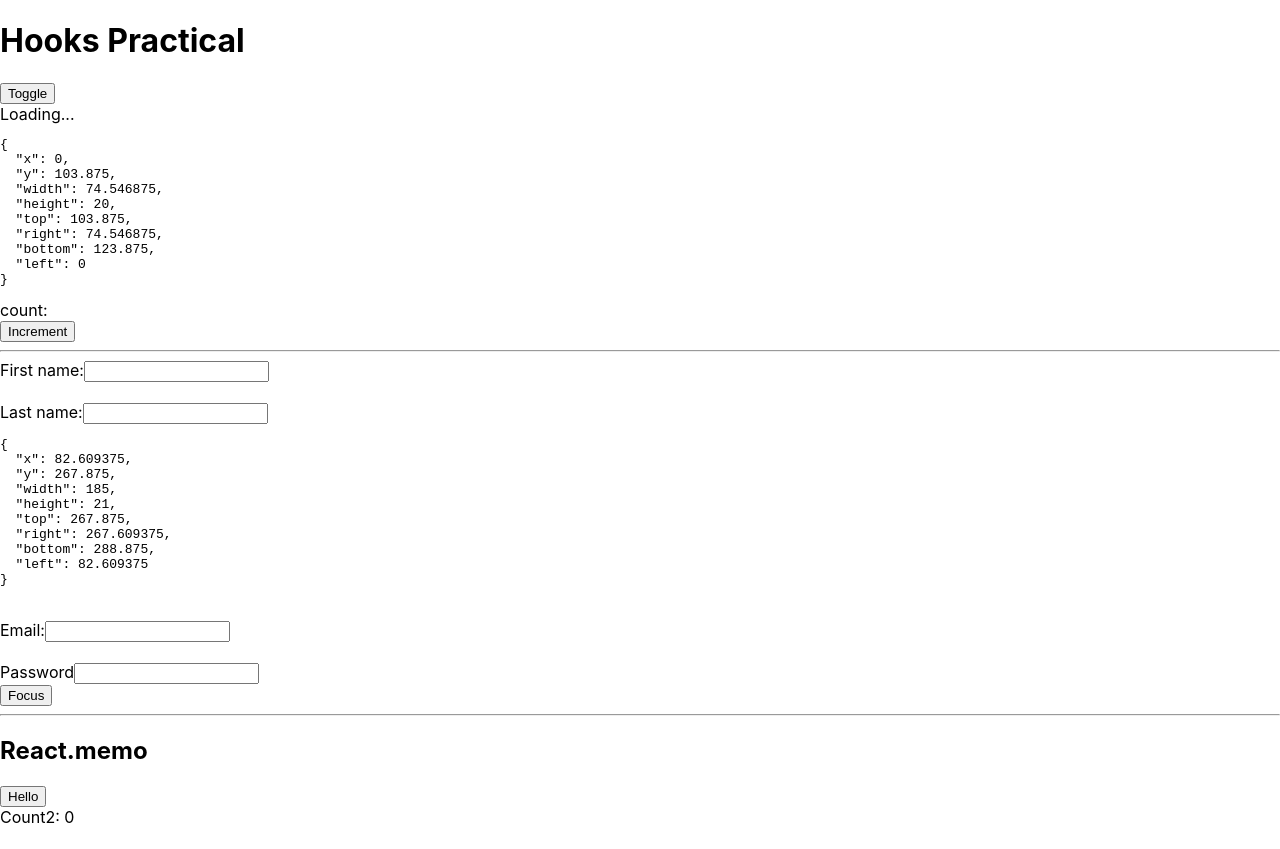
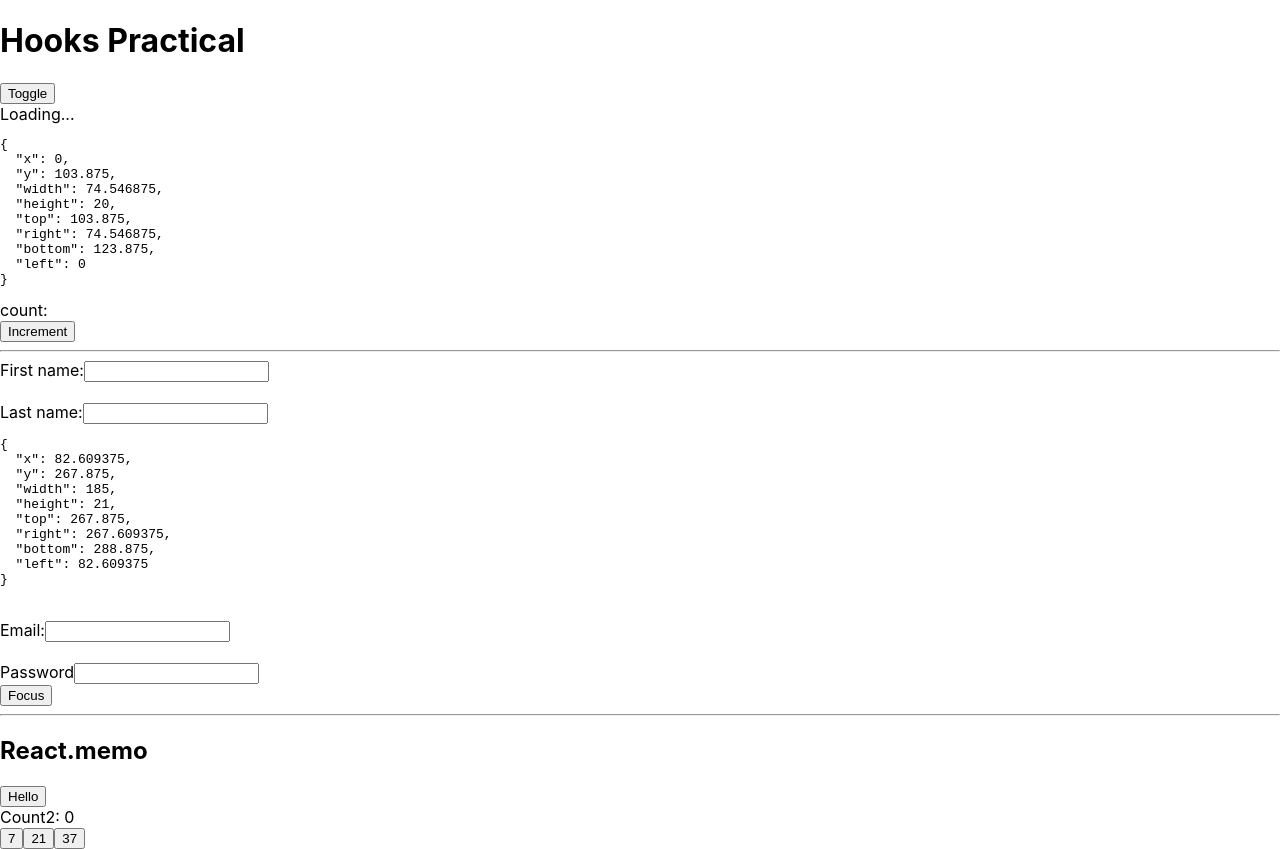
Before and after one commit to thangscout/hooks-practical, a React (Create React App) app: page / in a window 1280 px wide. Before the commit the page ends 827 px from the top, so only its background shows below. Built offline with nearby package versions, Linux system fonts and the light colour scheme; no server answers.

Commit message:
React.memo + useCallback part 2

```diff
--- a/src/App.js
+++ b/src/App.js
@@ -5,6 +5,7 @@ import { useMeasure } from "./hooks/useMeasure";
 
 import { Home } from "./components/Home";
 import { Hello } from "./components/Hello";
+import { Square } from "./components/Square";
 
 const App = () => {
   const [values, handleChange] = useForm({
@@ -20,6 +21,7 @@ const App = () => {
   const [rect, inputRef2] = useMeasure([]);
 
   const [count2, setCount2] = useState(0);
+  const favoriteNums = [7, 21, 37];
 
   const increment = useCallback((n) => {
     setCount2(c => c + n)
@@ -86,6 +88,11 @@ const App = () => {
       <div>
         <Hello increment={increment}/>
         <div>Count2: {count2}</div>
+        {favoriteNums.map(n => {
+          return (
+            <Square increment={increment} n={n} key={n }/>
+          )
+        })}
       </div>
     </>
   );
--- a/src/components/Hello.js
+++ b/src/components/Hello.js
@@ -1,8 +1,8 @@
 import React from "react";
 
-import { useCountRenders } from "../hooks/useCountRenders";
+// import { useCountRenders } from "../hooks/useCountRenders";
 
 export const Hello = React.memo(({ increment }) => {
-  useCountRenders();
+  // useCountRenders();
   return <button onClick={() => increment(5)}>Hello</button>
 });
--- /dev/null
+++ b/src/components/Square.js
@@ -0,0 +1,8 @@
+import React from "react";
+import { useCountRenders } from "../hooks/useCountRenders";
+
+export const Square = React.memo(({ n, increment }) => {
+  useCountRenders();
+
+  return <button onClick={() => increment(n)}>{n}</button>
+})
```
